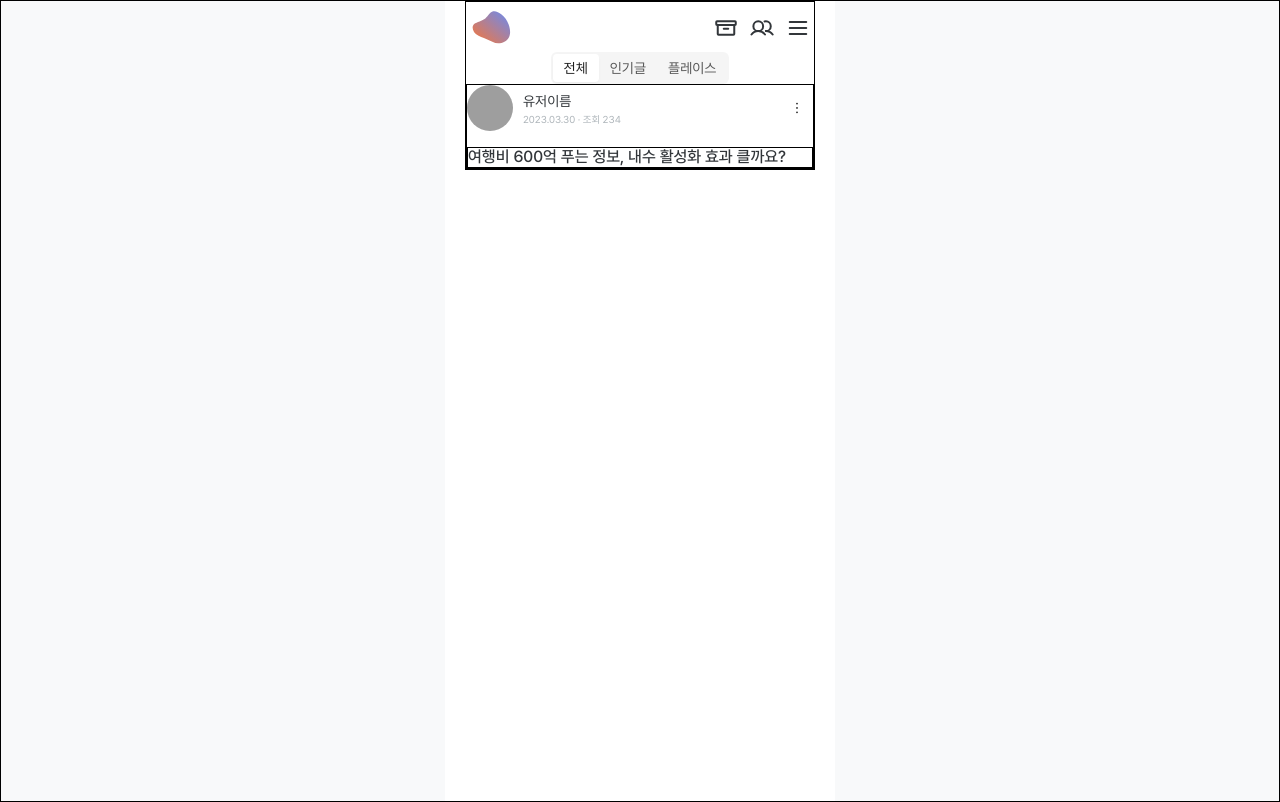
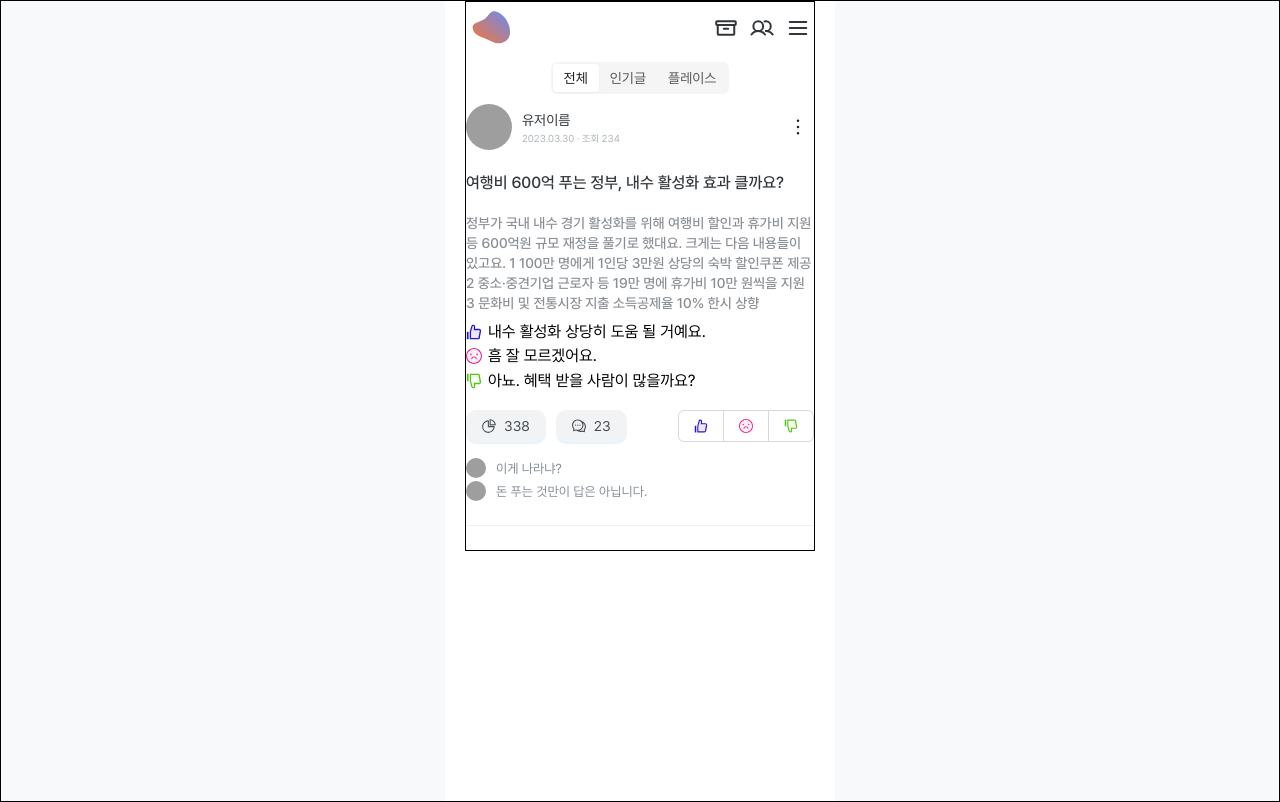
Before and after one commit to jaehafe/inplace, a Next.js app in the folder client/: page / in a window 1280 px wide. Built offline with nearby package versions, Linux system fonts and the light colour scheme; grey boxes are pictures that could not be loaded.

Commit message:
Feat: [client] post 퍼블리싱 완료

```diff
--- a/client/src/components/MainPage/MainPage.styles.ts
+++ b/client/src/components/MainPage/MainPage.styles.ts
@@ -1,38 +1,36 @@
+import { Space } from 'antd';
 import styled from 'styled-components';
 
 const MainPageWrapper = styled.section`
   border: 1px solid;
-  display: flex;
-  flex-direction: column;
-  align-items: center;
+
   & h1 {
-    display: inline;
     font-size: 20px;
     font-weight: 700;
-    line-height: 28px;
     color: ${({ theme }) => theme.gray900};
   }
   & h2 {
-    display: inline;
     font-size: 16px;
     font-weight: 700;
-    line-height: 24px;
     color: ${({ theme }) => theme.primary};
   }
-  & h3 {
-    display: inline;
-  }
+
   & p {
-    display: inline;
     font-size: 14px;
     font-weight: 500;
-    line-height: 20px;
     color: ${({ theme }) => theme.gray600};
   }
 `;
 
+const StyledSpace = styled(Space)`
+  display: flex;
+  justify-content: center;
+  margin-top: 10px;
+`;
+
 const M = {
   MainPageWrapper,
+  StyledSpace,
 };
 
 export default M;
--- a/client/src/components/MainPage/MainPage.tsx
+++ b/client/src/components/MainPage/MainPage.tsx
@@ -26,7 +26,7 @@ function MainPage() {
   return (
     <M.MainPageWrapper>
       <LogoHeader headerIcons={true} />
-      <Space direction="horizontal">
+      <M.StyledSpace direction="horizontal">
         <Segmented
           options={[
             { label: '전체', value: '전체' },
@@ -36,7 +36,7 @@ function MainPage() {
           value={value}
           onChange={setValue}
         />
-      </Space>
+      </M.StyledSpace>
 
       <>{displayBody(value)}</>
     </M.MainPageWrapper>
--- a/client/src/components/Posts/AllPosts.tsx
+++ b/client/src/components/Posts/AllPosts.tsx
@@ -1,13 +1,36 @@
 import React, { useState } from 'react';
-import { MoreOutlined } from '@ant-design/icons';
-import { Button, Divider } from 'antd';
+import {
+  CheckCircleOutlined,
+  CheckCircleTwoTone,
+  CommentOutlined,
+  DislikeTwoTone,
+  FrownTwoTone,
+  FundTwoTone,
+  HeartTwoTone,
+  LikeTwoTone,
+  MoreOutlined,
+  PieChartOutlined,
+  StarTwoTone,
+} from '@ant-design/icons';
+import { Button, Divider, Radio, RadioChangeEvent } from 'antd';
 import Image from 'next/image';
 import { useRouter } from 'next/router';
 import P from './Posts.styles';
 
+const voteOptions = [
+  { label: <LikeTwoTone twoToneColor="#2515d5" />, value: 'VoteUp' },
+  { label: <FrownTwoTone twoToneColor="#eb2f96" />, value: 'VoteNeutral' },
+  { label: <DislikeTwoTone twoToneColor="#52c41a" />, value: 'VoteDown' },
+];
+
 function AllPosts() {
   const [open, setOpen] = useState(false);
+  const [vote, setVote] = useState('');
   const router = useRouter();
+
+  const handleVoteChange = ({ target: { value } }: RadioChangeEvent) => {
+    setVote(value);
+  };
   return (
     <P.Wrapper>
       <P.HeaderWrapper>
@@ -27,14 +50,85 @@ function AllPosts() {
         </P.HeaderLeft>
         <P.HeaderRight>
           <Button type="text" shape="circle" onClick={() => setOpen(true)}>
-            <MoreOutlined />
+            <MoreOutlined style={{ fontSize: '20px' }} />
           </Button>
         </P.HeaderRight>
       </P.HeaderWrapper>
       <P.BodyWrapper>
-        <h3>여행비 600억 푸는 정보, 내수 활성화 효과 클까요?</h3>
+        {/* 제목, 내용 */}
+        <h3>여행비 600억 푸는 정부, 내수 활성화 효과 클까요?</h3>
+        <p>
+          정부가 국내 내수 경기 활성화를 위해 여행비 할인과 휴가비 지원 등
+          600억원 규모 재정을 풀기로 했대요. 크게는 다음 내용들이 있고요. 1
+          100만 명에게 1인당 3만원 상당의 숙박 할인쿠폰 제공 2 중소·중견기업
+          근로자 등 19만 명에 휴가비 10만 원씩을 지원 3 문화비 및 전통시장 지출
+          소득공제율 10% 한시 상향
+        </p>
+        {/* O X */}
+        <P.VoteResultWrapper>
+          <P.VoteResult>
+            <LikeTwoTone twoToneColor="#2515d5" />
+            <span>내수 활성화 상당히 도움 될 거예요.</span>
+          </P.VoteResult>
+          <P.VoteResult>
+            <FrownTwoTone twoToneColor="#eb2f96" />
+            <span>흠 잘 모르겠어요.</span>
+          </P.VoteResult>
+          <P.VoteResult>
+            <DislikeTwoTone twoToneColor="#52c41a" />
+            <span>아뇨. 혜택 받을 사람이 많을까요?</span>
+          </P.VoteResult>
+        </P.VoteResultWrapper>
+        {/* 댓글, 투표 통계 버튼 */}
+        <P.StaticsWrapper>
+          <P.StaticsLeft>
+            <P.StaticsButton type="primary">
+              <PieChartOutlined />
+              338
+            </P.StaticsButton>
+            <P.StaticsButton type="primary">
+              <CommentOutlined />
+              23
+            </P.StaticsButton>
+          </P.StaticsLeft>
+          <P.StaticsRight>
+            <P.VoteSelect
+              options={voteOptions}
+              onChange={handleVoteChange}
+              value={vote}
+              optionType="button"
+              buttonStyle="solid"
+            />
+          </P.StaticsRight>
+        </P.StaticsWrapper>
+
+        <P.CommentWrapper>
+          <P.Comment>
+            <Image
+              src="https://www.gravatar.com/avatar?d=mp&f=y"
+              width={20}
+              height={20}
+              style={{ borderRadius: '50px' }}
+              alt="avatar"
+            />
+            <span>이게 나라냐?</span>
+          </P.Comment>
+
+          <P.Comment>
+            <Image
+              src="https://www.gravatar.com/avatar?d=mp&f=y"
+              width={20}
+              height={20}
+              style={{ borderRadius: '50px' }}
+              alt="avatar"
+            />
+            <span>돈 푸는 것만이 답은 아닙니다.</span>
+          </P.Comment>
+        </P.CommentWrapper>
       </P.BodyWrapper>
+      <Divider />
 
+      {/* 모달 */}
       <P.PostDrawer
         placement="bottom"
         closable={false}
--- a/client/src/components/Posts/Posts.styles.ts
+++ b/client/src/components/Posts/Posts.styles.ts
@@ -1,8 +1,7 @@
-import { Drawer } from 'antd';
+import { Button, Drawer, Radio } from 'antd';
 import styled from 'styled-components';
 
 const Wrapper = styled.div`
-  border: 1px solid;
   width: 100%;
 
   & h3 {
@@ -21,13 +20,11 @@ const Wrapper = styled.div`
     text-align: left;
   }
 
-  & > p {
-    margin: 72px 0 12px;
-    font-size: 14px;
+  & p {
+    font-size: 16px;
     font-weight: 400;
     line-height: 20px;
-    color: ${({ theme }) => theme.gray600};
-    text-align: center;
+    color: ${({ theme }) => theme.gra600};
   }
 
   & > h4 {
@@ -40,20 +37,11 @@ const Wrapper = styled.div`
   }
 `;
 
-const Span = styled.span`
-  & span {
-    font-size: 10px;
-    font-weight: 400;
-    color: ${({ theme }) => theme.gray500};
-    text-align: left;
-  }
-`;
-
 const HeaderWrapper = styled.div`
   display: flex;
   align-items: center;
   justify-content: space-between;
-  margin-bottom: 16px;
+  margin: 10px 0 16px;
 `;
 const HeaderLeft = styled.div`
   display: flex;
@@ -71,27 +59,82 @@ const PostInfo = styled.div`
 `;
 
 const BodyWrapper = styled.div`
-  border: 1px solid;
+  & h3 {
+    margin-bottom: 20px;
+  }
 `;
 
 const PostDrawer = styled(Drawer)`
   position: sticky;
-  /* bottom: 0; */
   left: 0;
   width: 320px !important;
   margin: auto;
-
-  /* height: auto; */
   border-radius: 20px;
 
   & div.ant-drawer-content-wrapper {
-    box-shadow: none;
+    box-shadow: none !important;
   }
 
   & div.ant-drawer-body {
     display: flex;
     flex-direction: column;
   }
+`;
+
+const VoteResultWrapper = styled.div`
+  margin-top: 10px;
+  display: flex;
+  flex-direction: column;
+  gap: 6px;
+`;
+const VoteResult = styled.div`
+  display: flex;
+  gap: 6px;
+`;
+const StaticsWrapper = styled.div`
+  display: flex;
+  justify-content: space-between;
+  align-items: center;
+  margin-top: 20px;
+`;
+const StaticsLeft = styled.div`
+  display: flex;
+  align-items: center;
+  gap: 10px;
+`;
+const StaticsRight = styled.div``;
+const StaticsButton = styled(Button)`
+  background-color: ${({ theme }) => theme.gray100};
+  color: ${({ theme }) => theme.gray700};
+  border-radius: 10px;
+
+  &:hover,
+  &:active {
+    background-color: ${({ theme }) => theme.primary} !important;
+  }
+`;
+
+const VoteSelect = styled(Radio.Group)`
+  & .ant-radio-button-wrapper-checked:not(.ant-radio-button-wrapper-disabled),
+  & .ant-radio-button-wrapper:hover:not(.ant-radio-button-wrapper-disabled) {
+    color: ${({ theme }) => theme.white} !important;
+    background-color: ${({ theme }) => theme.gray400} !important;
+  }
+`;
+
+// 댓글
+const CommentWrapper = styled.div`
+  margin-top: 16px;
+  display: flex;
+  flex-direction: column;
+  gap: 3px;
+`;
+const Comment = styled.span`
+  display: flex;
+  align-items: center;
+  gap: 10px;
+  color: ${({ theme }) => theme.gray650};
+  font-size: 13px;
 `;
 
 const P = {
@@ -102,6 +145,15 @@ const P = {
   PostInfo,
   BodyWrapper,
   PostDrawer,
+  VoteResultWrapper,
+  VoteResult,
+  StaticsButton,
+  StaticsWrapper,
+  StaticsLeft,
+  StaticsRight,
+  VoteSelect,
+  CommentWrapper,
+  Comment,
 };
 
 export default P;
```
Also changed, not shown: client/public/svgs/circle.svg (added).
